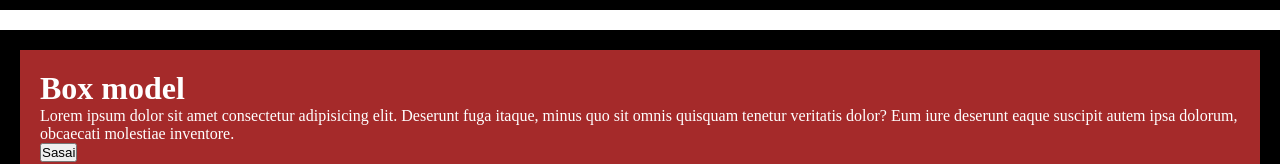
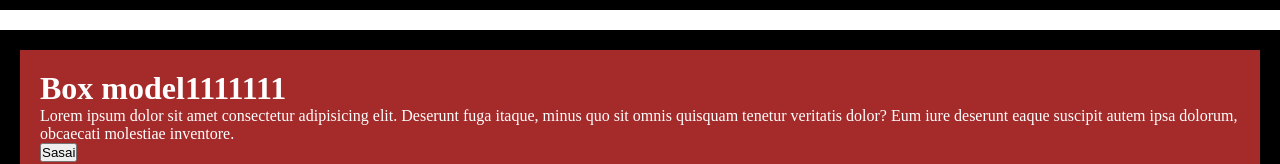
Before and after one commit to steinbergarts/web-proj-1-2021, a plain HTML site: page index.html in a window 1280 px wide. Shown: the part 182-346 px from the top of the page. Drawn offline with Linux system fonts and the light colour scheme.

Commit message:
02042021-2

```diff
--- a/index.html
+++ b/index.html
@@ -18,7 +18,7 @@
         </div>
 
         <div>
-            <h1>Box model</h1>
+            <h1>Box model1111111</h1>
             <p>Lorem ipsum dolor sit amet consectetur adipisicing elit. Deserunt fuga itaque, minus quo sit omnis quisquam tenetur veritatis dolor? Eum iure deserunt eaque suscipit autem ipsa dolorum, obcaecati molestiae inventore.</p>
             <button>Sasai</button>
         </div>
```
